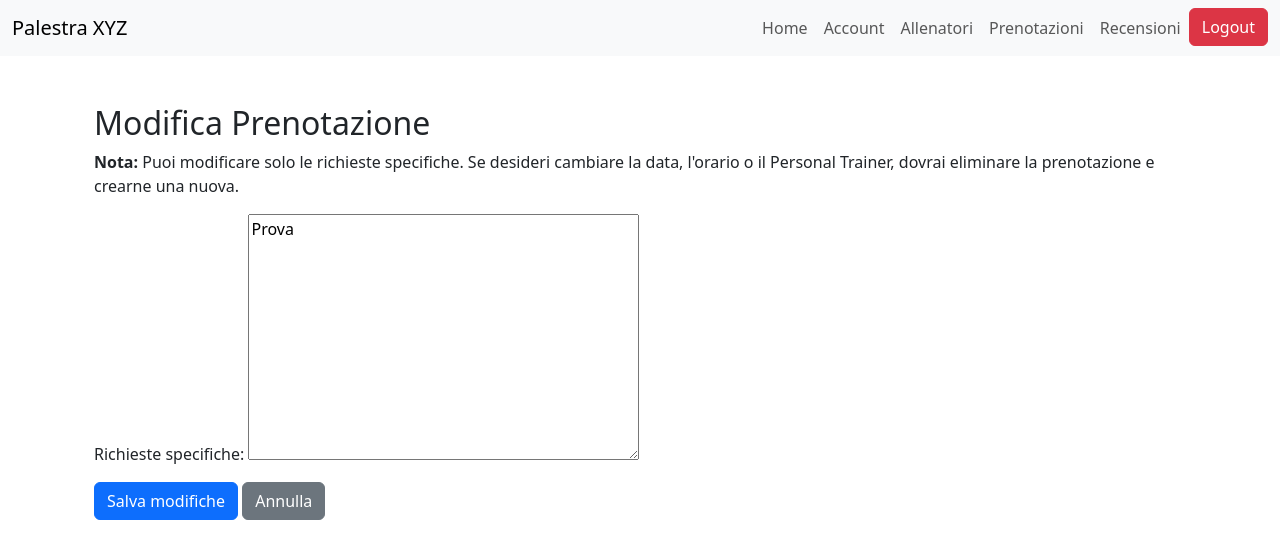
After one commit to Gixter02/Progetto_TechWeb, a Django app: page /bookings/3/modifica/ in a window 1280 px wide. The commit adds this page. Shown: the top 559 px of the page. Run offline with Django 5.2, Linux system fonts and the light colour scheme; a user stored in the database is signed in; data comes from the database, SQL or seed files in the repository; both versions use the stored data as it was after the commit.

Commit message:
Aggiunta update per prenotazioni

```diff
--- a/bookings/forms.py
+++ b/bookings/forms.py
@@ -16,3 +16,8 @@ class PrenotazioneForm(forms.ModelForm):
         super().__init__(*args, **kwargs)
         # Impostazione per personalizzare il campo 'personal_trainer'
         self.fields['personal_trainer'].queryset = PersonalTrainer.objects.all()
+
+class PrenotazioneUpdateForm(forms.ModelForm):
+    class Meta:
+        model = Prenotazione
+        fields = ['richieste_specifiche']  # Solo questo campo può essere modificato
--- a/bookings/models.py
+++ b/bookings/models.py
@@ -31,7 +31,7 @@ class Prenotazione(models.Model):
     fascia_oraria = models.IntegerField(choices=ORARI_FASCIA)
     data_prenotazione = models.DateField()
 
-    def clean(self):
+    def clean(self, registrato_utente=None):
         # Controlla se la prenotazione è per una data nel passato o per oggi
         if self.data_prenotazione <= timezone.now().date():
             raise ValidationError(
@@ -43,7 +43,9 @@ class Prenotazione(models.Model):
                 fascia_oraria=self.fascia_oraria,
                 data_prenotazione=self.data_prenotazione
         ).exists():
-            raise ValidationError("Il personal trainer ha già una prenotazione per questa fascia oraria.")
+            if not Prenotazione.objects.filter(registrato_utente=self.registrato_utente).exists():
+                raise ValidationError("Il personal trainer ha già una prenotazione per questa fascia oraria.")
+
 
     def __str__(self):
         return f"Prenotazione di {self.registrato_utente.user.username} con {self.personal_trainer.nome} alle {self.get_fascia_oraria_display()} del {self.data_prenotazione}"
--- a/bookings/templates/bookings/bookings_homepage.html
+++ b/bookings/templates/bookings/bookings_homepage.html
@@ -40,7 +40,7 @@
 
   <div class="text-center mt-4">
     <a href="{% url 'bookings:crea_prenotazione' %}" class="btn btn-primary">Prenota un nuovo allenamento</a>
-    <a href="{% url 'bookings:elimina_prenotazioni' %}" class="btn btn-secondary">Modifica le tue prenotazioni</a>
+    <a href="{% url 'bookings:modifica_prenotazioni' %}" class="btn btn-secondary">Modifica le tue prenotazioni</a>
   </div>
 </div>
 
--- a/bookings/templates/bookings/elimina_prenotazioni.html
+++ b/bookings/templates/bookings/modifica_prenotazioni.html
@@ -21,7 +21,8 @@
               <td>{{ prenotazione.data_prenotazione }}</td>
               <td>{{ prenotazione.get_fascia_oraria_display }}</td>
               <td>
-                <a href="{% url 'bookings:prenotazione_delete' prenotazione.pk %}" class="btn btn-danger">Cancella</a>
+                  <a href="{% url 'bookings:prenotazione_update' prenotazione.pk %}" class="btn btn-warning">Modifica</a>
+                  <a href="{% url 'bookings:prenotazione_delete' prenotazione.pk %}" class="btn btn-danger">Cancella</a>
               </td>
             </tr>
           {% endfor %}
@@ -31,6 +32,6 @@
       <p>Non hai prenotazioni attive.</p>
     {% endif %}
 
-    <a href="{% url 'bookings:home_page' %}" class="btn btn-primary">Torna alla Home</a>
+    <a href="{% url 'bookings:home_page' %}" class="btn btn-primary">Torna alle Prenotazioni</a>
   </div>
 {% endblock %}
--- /dev/null
+++ b/bookings/templates/bookings/prenotazione_update.html
@@ -0,0 +1,16 @@
+{% extends 'bookings/base.html' %}
+
+{% block content %}
+  <div class="container mt-5">
+    <h2>Modifica Prenotazione</h2>
+
+    <p><strong>Nota:</strong> Puoi modificare solo le richieste specifiche. Se desideri cambiare la data, l'orario o il Personal Trainer, dovrai eliminare la prenotazione e crearne una nuova.</p>
+
+    <form method="post">
+      {% csrf_token %}
+      {{ form.as_p }}
+      <button type="submit" class="btn btn-primary">Salva modifiche</button>
+      <a href="{% url 'bookings:modifica_prenotazioni' %}" class="btn btn-secondary">Annulla</a>
+    </form>
+  </div>
+{% endblock %}
--- a/bookings/urls.py
+++ b/bookings/urls.py
@@ -1,7 +1,8 @@
 from django.urls import path
 
 from . import views
-from .views import crea_prenotazione, SuccessPageView, PrenotazioneDeleteView, elimina_prenotazioni
+from .views import crea_prenotazione, SuccessPageView, PrenotazioneDeleteView, \
+    PrenotazioneUpdateView, modifica_prenotazioni
 
 app_name='bookings'
 
@@ -10,5 +11,6 @@ urlpatterns = [
     path('prenota/', crea_prenotazione, name='crea_prenotazione'),
     path('success/', SuccessPageView.as_view(), name='success_page'),
     path('<int:pk>/delete/', PrenotazioneDeleteView.as_view(), name='prenotazione_delete'),
-    path('delete/', elimina_prenotazioni, name='elimina_prenotazioni'),
+    path('modifica/', modifica_prenotazioni, name='modifica_prenotazioni'),
+    path('<int:pk>/modifica/', PrenotazioneUpdateView.as_view(), name='prenotazione_update'),
 ]
--- a/bookings/views.py
+++ b/bookings/views.py
@@ -5,9 +5,9 @@ from django.shortcuts import render, redirect
 from django.contrib.auth.decorators import login_required
 from django.contrib import messages
 from django.urls import reverse_lazy
-from django.views.generic import TemplateView, DeleteView
+from django.views.generic import TemplateView, DeleteView, UpdateView
 
-from .forms import PrenotazioneForm
+from .forms import PrenotazioneForm, PrenotazioneUpdateForm
 from .models import RegistratoUtente, Prenotazione
 
 
@@ -29,7 +29,7 @@ def crea_prenotazione(request):
 
             # Verifica che non ci siano prenotazioni per la stessa fascia oraria e trainer
             try:
-                prenotazione.clean()
+                prenotazione.clean(registrato_utente)
                 prenotazione.save()
                 #messages.success(request, "Prenotazione effettuata con successo!")
                 return redirect('bookings:success_page')  # Redireziona a una pagina di conferma o dashboard
@@ -63,8 +63,17 @@ class PrenotazioneDeleteView(LoginRequiredMixin, DeleteView):
         return queryset.filter(registrato_utente__user=self.request.user)
 
 @login_required
-def elimina_prenotazioni(request):
+def modifica_prenotazioni(request):
     # Ottieni le prenotazioni fatte dall'utente loggato
     prenotazioni = Prenotazione.objects.filter(registrato_utente__user=request.user).order_by('data_prenotazione', 'fascia_oraria')
 
-    return render(request, 'bookings/elimina_prenotazioni.html', {'prenotazioni': prenotazioni})
+    return render(request, 'bookings/modifica_prenotazioni.html', {'prenotazioni': prenotazioni})
+
+class PrenotazioneUpdateView(LoginRequiredMixin, UpdateView):
+    model = Prenotazione
+    form_class = PrenotazioneUpdateForm
+    template_name = 'bookings/prenotazione_update.html'
+    context_object_name = 'prenotazione'
+
+    def get_success_url(self):
+        return reverse_lazy('bookings:success_page')
```
Also changed, not shown: db.sqlite3.
